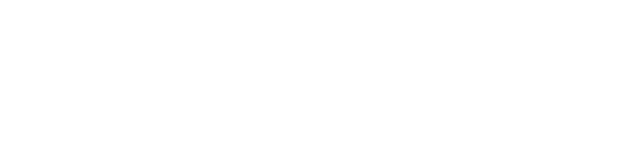
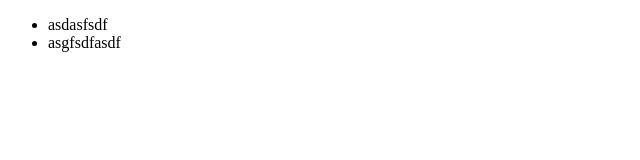
Before and after one commit to chalk-oo/project-ms, a plain HTML site: page index.html in a window 1280 px wide. Shown: the whole page, without its empty margins (0-640 px from the left). Drawn offline with Linux system fonts and the light colour scheme.

Commit message:
Update index.html

```diff
--- a/index.html
+++ b/index.html
@@ -14,6 +14,10 @@
         <!--<link href="" rel="main/favicon.png"-->
 
     </head>
+        <ul>
+            <li>asdasfsdf</li>
+            <li>asgfsdfasdf</li>
+        </ul>
 
     <body>
 
```
